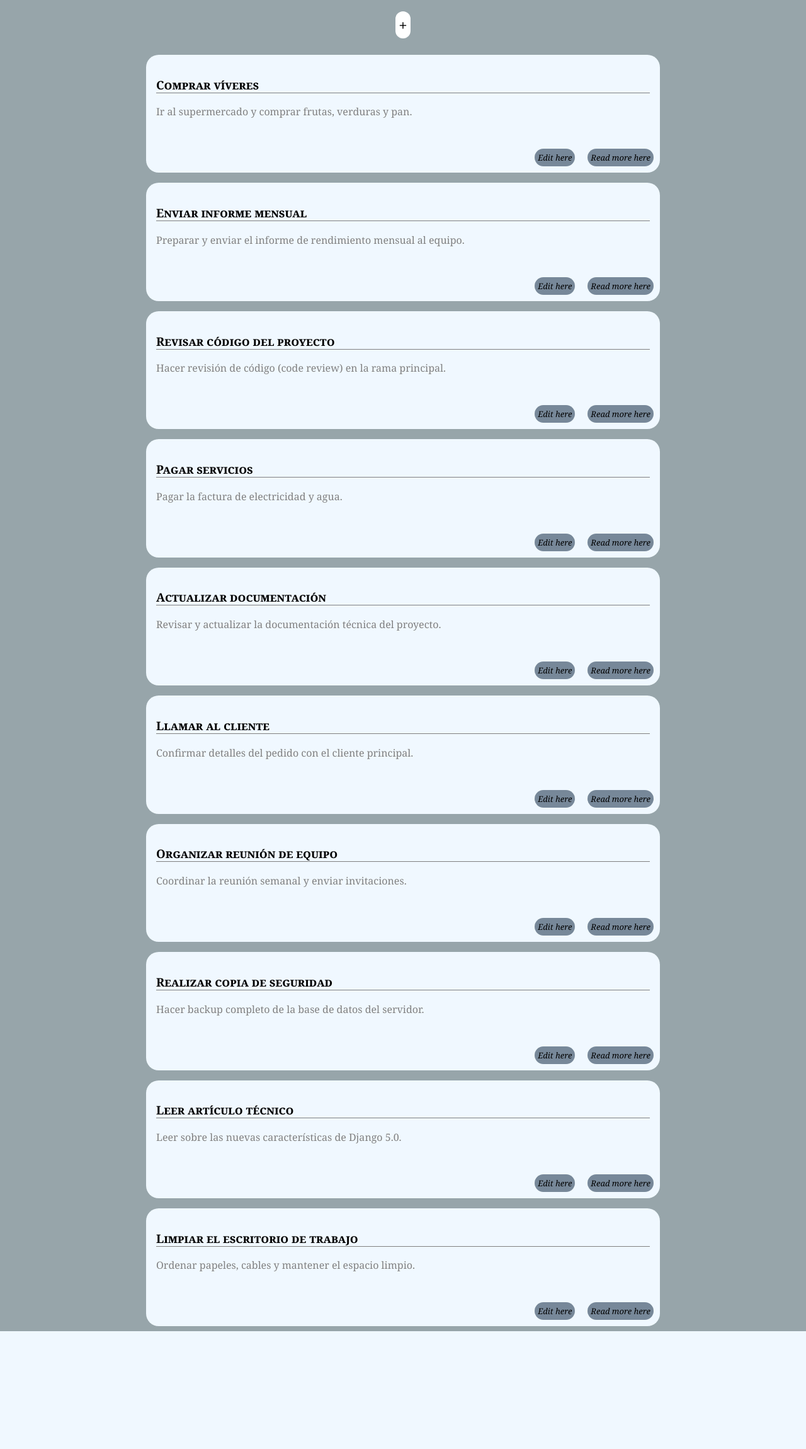
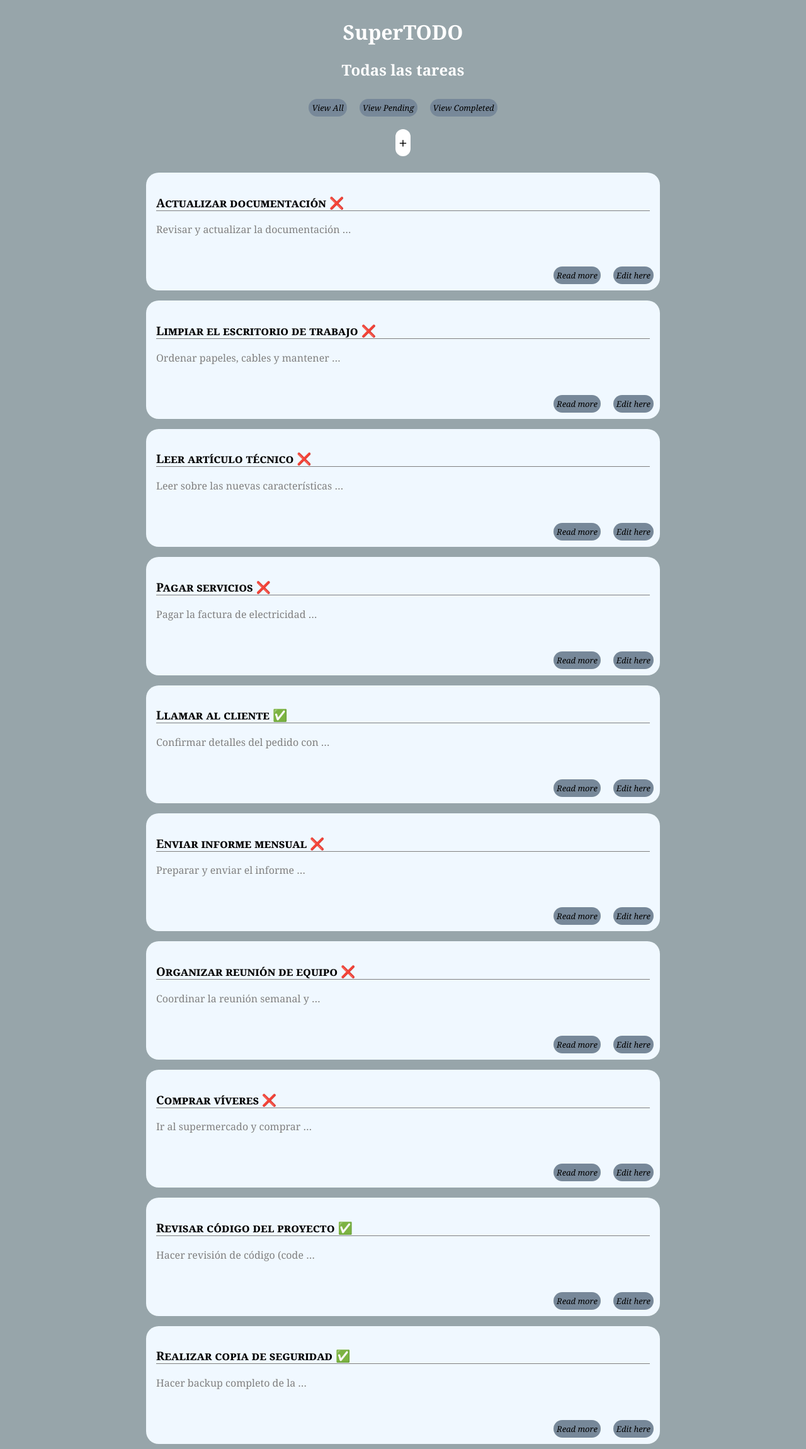
Before and after one commit to nalleon/supertodo, a Django app: page /tasks/ in a window 1280 px wide. Shown: the whole page at 63% size. Before the commit the page ends 2113 px from the top, so only its background shows below. Run offline with Django 5.2, Linux system fonts and the light colour scheme; data comes from the database, SQL or seed files in the repository; both versions use the stored data as it was after the commit.

Commit message:
feat(supertodo): se trabaja en el filtro, el details, el add y el delete

```diff
--- a/supertodo/shared/static/css/base.css
+++ b/supertodo/shared/static/css/base.css
@@ -8,6 +8,9 @@ body {
   justify-content: center;
   text-align: center;
 }
+
+/* .tasksDisplay{
+} */
 
 .box{
   background-color: aliceblue;
@@ -68,3 +71,10 @@ a {
   align-items: center;
   justify-content: center;
 }
+
+.filter {
+  /* background-color: red; */
+  width: fit-content;
+
+  display: flex;
+}
--- a/supertodo/shared/templates/base.html
+++ b/supertodo/shared/templates/base.html
@@ -6,8 +6,19 @@
     {% load static %}
     <link rel="stylesheet" href="{% static 'css/base.css' %}">
   </head>
-
+  {% include "header.html" %}
   <body>
+    <div class="filter">
+      <span class="pill">
+        <p> <a href="{% url 'tasks:task-list' %}">View All</a></p>
+      </span>
+      <span class="pill">
+        <p> <a href="{% url 'tasks:task-list-pending' %}">View Pending</a></p>
+      </span>
+      <span class="pill">
+        <p> <a href="{% url 'tasks:task-list-completed' %}">View Completed</a></p>
+      </span>
+    </div>
     <div class="container">
         {% block content %}
 
--- /dev/null
+++ b/supertodo/shared/templates/header.html
@@ -0,0 +1,6 @@
+<header>
+  <div class="header">
+    <h1>SuperTODO</h1>
+    <h2>{{ subtitle }}</h2>
+  </div>
+</header>
--- a/supertodo/tasks/templates/tasks/task/tasklist.html
+++ b/supertodo/tasks/templates/tasks/taskcompletedlist.html
@@ -1,6 +1,6 @@
 {% extends "base.html" %}
+
 {% load static %}
-
       {% block content %}
         <div class="create">
           <span class="pill-create">
--- /dev/null
+++ b/supertodo/tasks/templates/tasks/tasklist.html
@@ -0,0 +1,33 @@
+{% extends "base.html" %}
+
+{% load static %}
+  {% block content %}
+    <div class="create">
+      <span class="pill-create">
+        <p><a href="{% url 'tasks:task-add'%}"> + </a></p>
+      </span>
+    </div>
+      {% if tasks|length > 0 %}
+        <div class="tasksDisplay">
+          {% for task in tasks %}
+            <div class="box">
+              <div class="top-border">
+                <h3 class="title">{{ task.name }} {% if task.completed %} ✅ {% else %} ❌ {% endif %}</h3>
+                <p class="content"> {{task.description | truncatewords:5 }}</p> {% comment %} truncar a partir de 10 o 20 más adelante {% endcomment %}
+              </div>
+              <br>
+              <div class="buttons">
+                <span class="pill">
+                  <p><a href="{% url 'tasks:task-edit' task.slug %}">Edit here</a></p>
+                </span>
+                <span class="pill">
+                  <p><a href="{% url 'tasks:task-detail' task.slug %}">Read more</a></p>
+                </span>
+              </div>
+            </div>
+          {% endfor %}
+        </div>
+      {% else %}
+        <h3>Nada que hacer. ¡Enhorabuena!</h3>
+      {% endif %}
+  {% endblock %}
--- a/supertodo/tasks/views.py
+++ b/supertodo/tasks/views.py
@@ -1,31 +1,76 @@
 from django.shortcuts import render, redirect
 from django.http import HttpResponse
+
 from .models import Task
+from .forms import AddTaskForm
+# from .forms import EditPostForm
+
 from django.utils.text import slugify
+import datetime
+
 
 
 def task_list(request):
-    tasks = Task.objects.all()
-    return render(request, 'tasks/task/tasklist.html', {'tasks': tasks})
+    tasks = Task.objects.all().order_by('-updated_at')
+    return render(request, 'tasks/tasklist.html', {'tasks': tasks, 'subtitle':'Todas las tareas'})
 
 def task_list_pending(request):
-    return
+    pending_tasks = Task.objects.filter(completed = False).order_by('-updated_at')
+
+    #Mantenemos el mismo tasklist.html o uno para cada list?
+    return render(request, 'tasks/tasklist.html', {'tasks': pending_tasks, 'subtitle':'Tareas incompletas'})
 
 
 def task_list_completed(request):
-    return
+    completed_tasks = Task.objects.filter(completed = True).order_by('-updated_at')
+
+    #Mantenemos el mismo tasklist.html o uno para cada list?
+    return render(request, 'tasks/tasklist.html', {'tasks': completed_tasks, 'subtitle':'Tareas completadas'})
 
 
 def task_detail(request, task_slug: str):
-    return
+
+    try:
+        task = Task.objects.get(slug=task_slug)
+
+    except Task.DoesNotExist:
+        return HttpResponse(f'Task with slug "{task_slug}" does not exist!') # Mejorar esto, quizas un noexiste.html
+
+    return render(request, 'tasks/task/taskdetails.html', {'task': task, 'subtitle':'Task Details'})
 
 
+# Hay que ivestigar como darle estilo al ModelForm
 def add_task(request):
-    return
+
+    if request.method == 'POST':
+
+        if (form := AddTaskForm(request.POST)).is_valid():
+
+            task = form.save(commit=False)
+            task.slug = slugify(task.name)
+            task.completed = False
+            task.created_at = datetime.datetime.now()
+            task.updated_at = datetime.datetime.now()
+            task.save()
+
+            return redirect('tasks:task-list')  # Hay q mandar por parametros el subtitle
+
+    else:
+        form = AddTaskForm()
+
+    return render(request, 'tasks/task/taskadd.html', dict(form=form))
 
 
 def delete_task(request, task_slug: str):
-    return
+
+    try:
+        task = Task.objects.get(slug=task_slug)
+
+    except Task.DoesNotExist:
+        return HttpResponse(f'Task with slug "{task_slug}" does not exist!') # Mejorar esto, quizas un noexiste.html
+
+    task.delete()
+    return redirect('tasks:task-list')
 
 
 def edit_task(request, task_slug: str):
```
Also changed, not shown: supertodo/tasks/forms.py (added, +8 -0 lines), supertodo/tasks/templates/tasks/task/taskadd.html (added, +17 -0 lines), supertodo/tasks/templates/tasks/task/taskdetails.html (added, +20 -0 lines), supertodo/tasks/templates/tasks/taskpendinglist.html (added, +26 -0 lines), supertodo/db.sqlite3.
